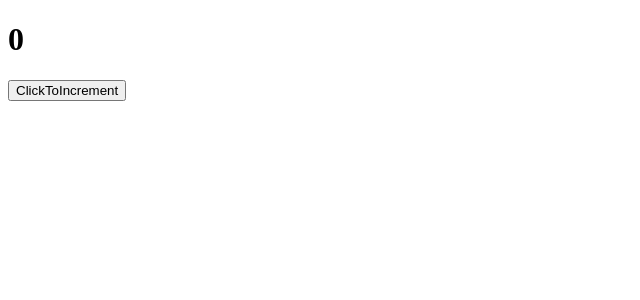
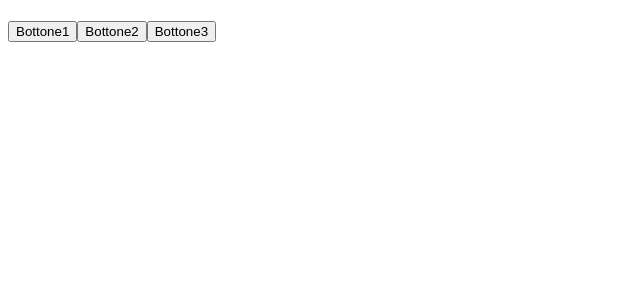
Before and after one commit to GabrieleMurgia/react-exercises, a React (Create React App) app: page / in a window 1280 px wide. Shown: the top 300 px of the page, without its empty margins (0-640 px from the left). Built offline with nearby package versions, Linux system fonts and the light colour scheme.

Commit message:
events-2

```diff
--- a/src/App.jsx
+++ b/src/App.jsx
@@ -1,5 +1,5 @@
 import React from "react";
-import { ClickCounter } from "./clickCounter";
+import { ClickTracker } from "./clickTracker";
 
 const age = 21;
 
@@ -7,7 +7,7 @@ export class App extends React.Component{
     render(){
 
         return <div>
-                <ClickCounter increment={1}></ClickCounter>
+                <ClickTracker></ClickTracker>
                  </div>
     }
 }
--- a/src/clickCounter.jsx
+++ /dev/null
@@ -1,24 +0,0 @@
-import React from "react";
-
-
-export class ClickCounter extends React.Component{
-
-    state = {
-        counter:0
-    }
-
-    incrementCounter = () => {
-        this.setState(state =>{
-            return {
-                counter: state.counter + this.props.increment
-            }
-        })
-    }
-
-    render(){
-        return <div>
-            <h1>{this.state.counter}</h1>
-            <button onClick={this.incrementCounter}>ClickToIncrement</button>
-        </div>
-    }
-}
--- /dev/null
+++ b/src/clickTracker.jsx
@@ -0,0 +1,27 @@
+import React from "react";
+
+
+export class ClickTracker extends React.Component{
+
+    state = {
+        buttonPressed:""
+    }
+        singleEventHandler = (event)=>{
+            this.setState(()=>{
+                return {
+                    buttonPressed: event.target.textContent
+                }
+            })
+        }
+
+
+    render(){
+        return <div>
+            <h1> {this.state.buttonPressed && "Hai premuto il "}
+            {this.state.buttonPressed}</h1>
+            <button onClick={this.singleEventHandler}>Bottone1</button>
+            <button onClick={this.singleEventHandler}>Bottone2</button>
+            <button onClick={this.singleEventHandler}>Bottone3</button>
+        </div>
+    }
+}
```
